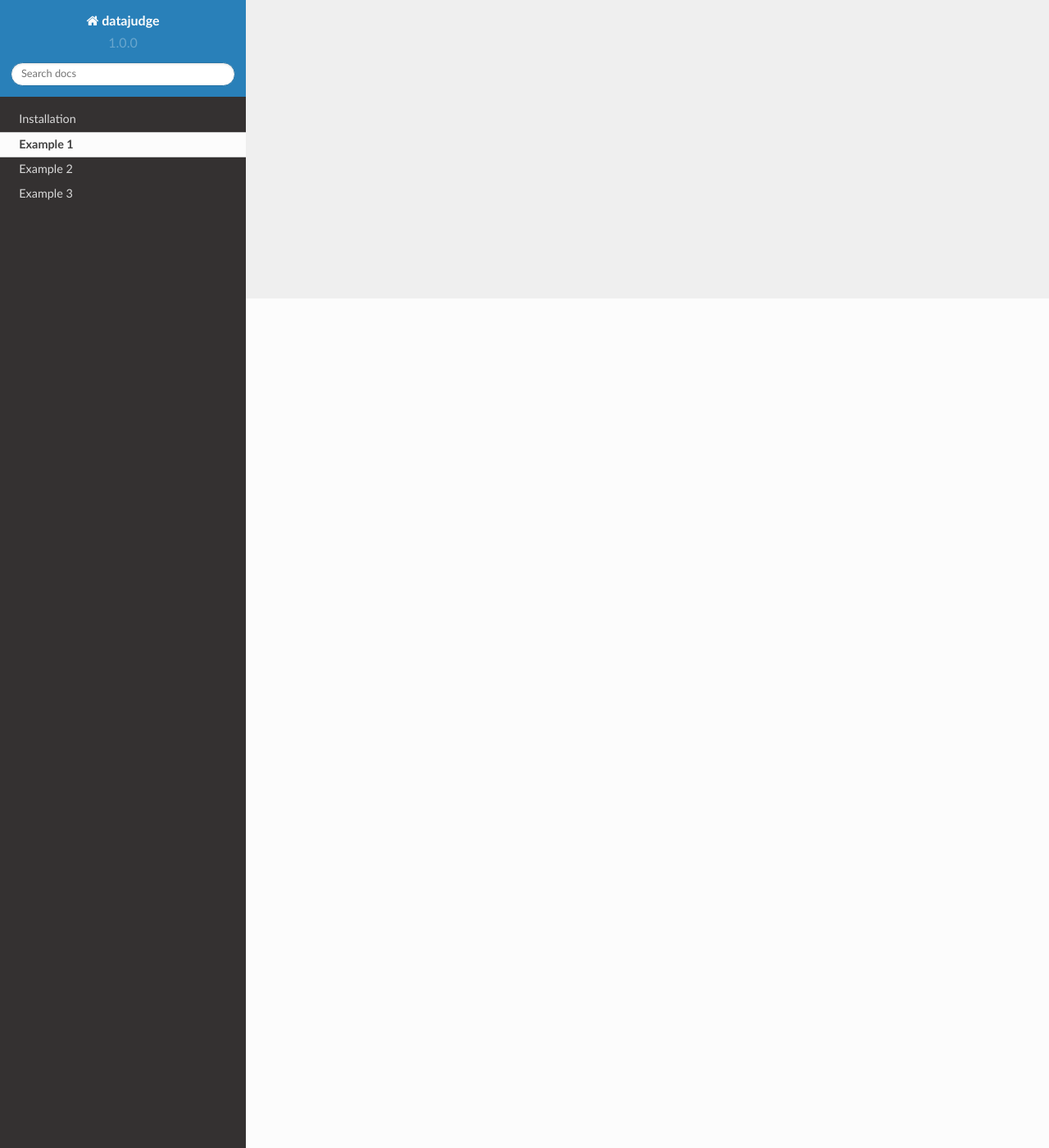
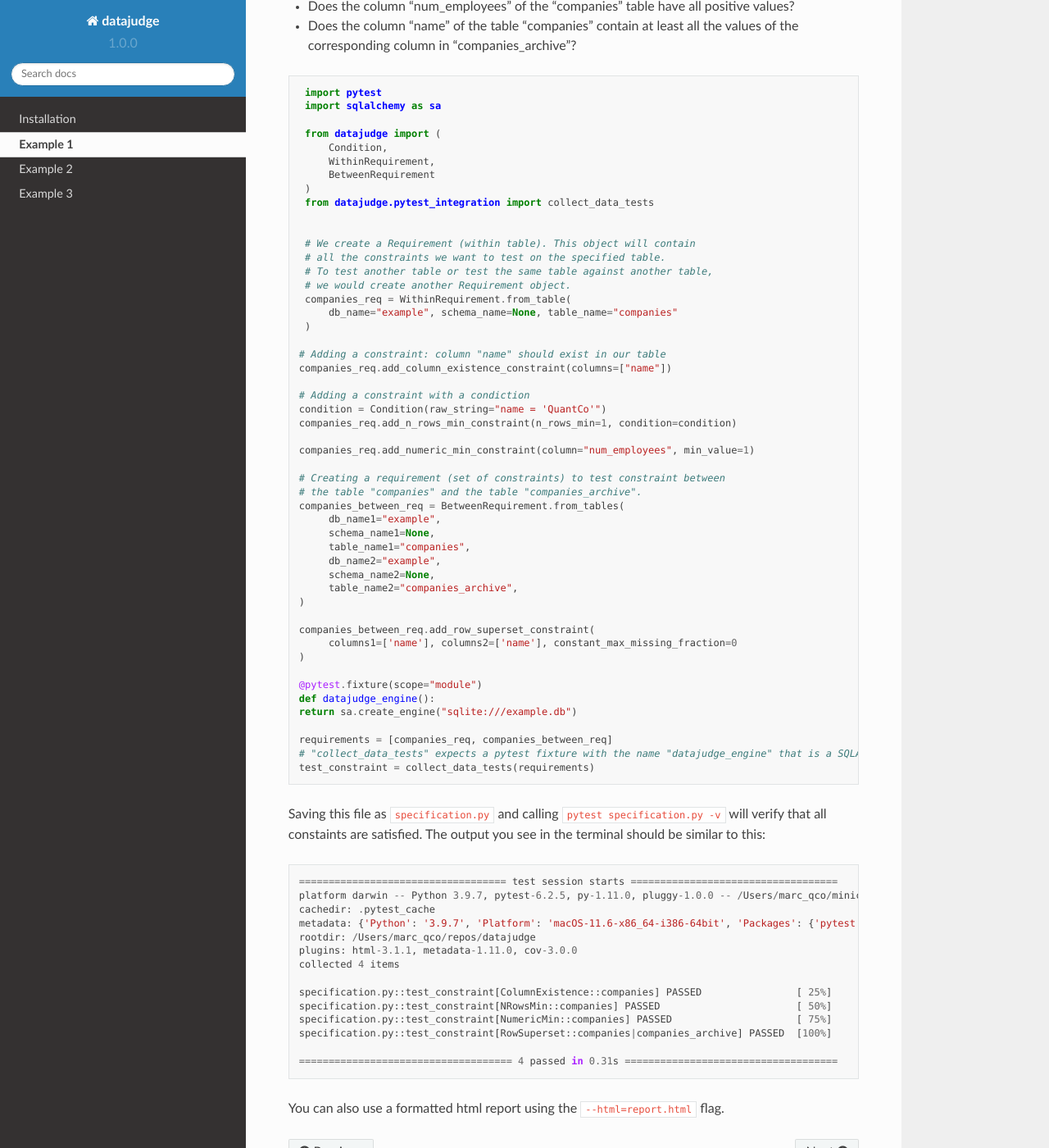
Before and after one commit to Quantco/datajudge, a Sphinx documentation site: the page built from docs/source/examples/example1.rst, in a window 1280 px wide and 1400 px high, scrolled down 1036 px. Shown: the whole window at 82% size. Built offline with Sphinx 7.4.7 and the Read the Docs theme 2.0.0, drawn with Linux system fonts in a browser that asks for light colours; pages that are not in the unit, such as notebooks, are missing from menus; some of the changed text lies outside the part shown.

Commit message:
Move example from readme to docs.

```diff
--- a/docs/source/examples/example1.rst
+++ b/docs/source/examples/example1.rst
@@ -1,4 +1,142 @@
 Example 1.
 ==========
 
-Example 1.
+
+To get started, we will create a sample database using sqlite that contains a list of companies.
+
+
+.. code-block:: python
+
+    import sqlalchemy as sa
+
+    eng = sa.create_engine('sqlite:///example.db')
+
+    with eng.connect() as con:
+	con.execute("CREATE TABLE companies (id INTEGER PRIMARY KEY, name TEXT, num_employees INTEGER)")
+	con.execute("INSERT INTO companies (name, num_employees) VALUES ('QuantCo', 100), ('Google', 150000), ('BMW', 120000), ('Apple', 145000)")
+	con.execute("CREATE TABLE companies_archive (id INTEGER PRIMARY KEY, name TEXT, num_employees INTEGER)")
+	con.execute("INSERT INTO companies_archive (name, num_employees) VALUES ('QuantCo', 90), ('Google', 140000), ('BMW', 110000)")
+
+The table "companies_archive" contains three entries:
+
+.. list-table:: companies_archive
+   :header-rows: 1
+
+   * - id
+     - name
+     - num_employees
+   * - 1
+     - QuantCo
+     - 90
+   * - 2
+     - Google
+     - 140,000
+   * - 3
+     - BMW
+     - 110,000
+
+While "companies" contains an additional entry:
+
+.. list-table:: companies
+   :header-rows: 1
+
+   * - id
+     - name
+     - num_employees
+   * - 1
+     - QuantCo
+     - 100
+   * - 2
+     - Google
+     - 150,000
+   * - 3
+     - BMW
+     - 120,000
+   * - 4
+     - Apple
+     - 145,000
+
+As an example, we will run 4 tests on this table:
+
+- Does the table "companies" contain a column named "name"?
+- Does the table "companies" contain at least 1 entry with the name "QuantCo"?
+- Does the column "num_employees" of the "companies" table have all positive values?
+- Does the column "name" of the table "companies" contain at least all the values of
+  the corresponding column in "companies_archive"?
+
+.. code-block:: python
+
+    import pytest
+    import sqlalchemy as sa
+
+    from datajudge import (
+	Condition,
+	WithinRequirement,
+	BetweenRequirement
+    )
+    from datajudge.pytest_integration import collect_data_tests
+
+
+    # We create a Requirement (within table). This object will contain
+    # all the constraints we want to test on the specified table.
+    # To test another table or test the same table against another table,
+    # we would create another Requirement object.
+    companies_req = WithinRequirement.from_table(
+	db_name="example", schema_name=None, table_name="companies"
+    )
+
+   # Adding a constraint: column "name" should exist in our table
+   companies_req.add_column_existence_constraint(columns=["name"])
+
+   # Adding a constraint with a condiction
+   condition = Condition(raw_string="name = 'QuantCo'")
+   companies_req.add_n_rows_min_constraint(n_rows_min=1, condition=condition)
+
+   companies_req.add_numeric_min_constraint(column="num_employees", min_value=1)
+
+   # Creating a requirement (set of constraints) to test constraint between
+   # the table "companies" and the table "companies_archive".
+   companies_between_req = BetweenRequirement.from_tables(
+	db_name1="example",
+	schema_name1=None,
+	table_name1="companies",
+	db_name2="example",
+	schema_name2=None,
+	table_name2="companies_archive",
+   )
+
+   companies_between_req.add_row_superset_constraint(
+	columns1=['name'], columns2=['name'], constant_max_missing_fraction=0
+   )
+
+   @pytest.fixture(scope="module")
+   def datajudge_engine():
+   return sa.create_engine("sqlite:///example.db")
+
+   requirements = [companies_req, companies_between_req]
+   # "collect_data_tests" expects a pytest fixture with the name "datajudge_engine" that is a SQLAlchemy engine.
+   test_constraint = collect_data_tests(requirements)
+
+
+Saving this file as ``specification.py`` and calling ``pytest specification.py -v``
+will verify that all constaints are satisfied. The output you see in the terminal
+should be similar to this:
+
+.. code-block::
+
+    =================================== test session starts ===================================
+    platform darwin -- Python 3.9.7, pytest-6.2.5, py-1.11.0, pluggy-1.0.0 -- /Users/marc_qco/miniconda3/envs/datajudge/bin/python
+    cachedir: .pytest_cache
+    metadata: {'Python': '3.9.7', 'Platform': 'macOS-11.6-x86_64-i386-64bit', 'Packages': {'pytest': '6.2.5', 'py': '1.11.0', 'pluggy': '1.0.0'}, 'Plugins': {'html': '3.1.1', 'metadata': '1.11.0', 'cov': '3.0.0'}}
+    rootdir: /Users/marc_qco/repos/datajudge
+    plugins: html-3.1.1, metadata-1.11.0, cov-3.0.0
+    collected 4 items
+
+    specification.py::test_constraint[ColumnExistence::companies] PASSED                [ 25%]
+    specification.py::test_constraint[NRowsMin::companies] PASSED                       [ 50%]
+    specification.py::test_constraint[NumericMin::companies] PASSED                     [ 75%]
+    specification.py::test_constraint[RowSuperset::companies|companies_archive] PASSED  [100%]
+
+    ==================================== 4 passed in 0.31s ====================================
+
+You can also use a formatted html report using the ``--html=report.html`` flag.
```
Also changed, not shown: README.md (+0 -116 lines).
